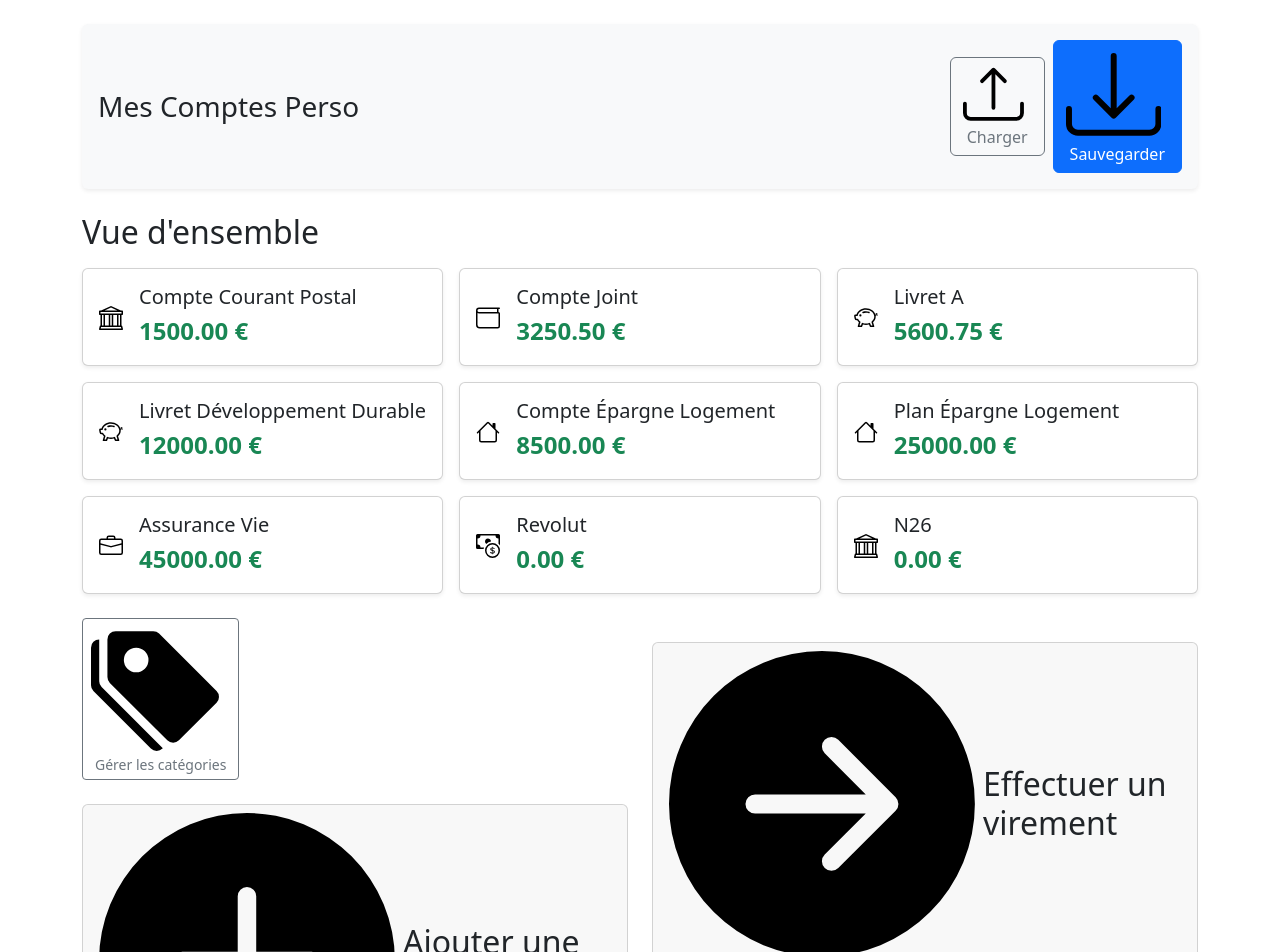
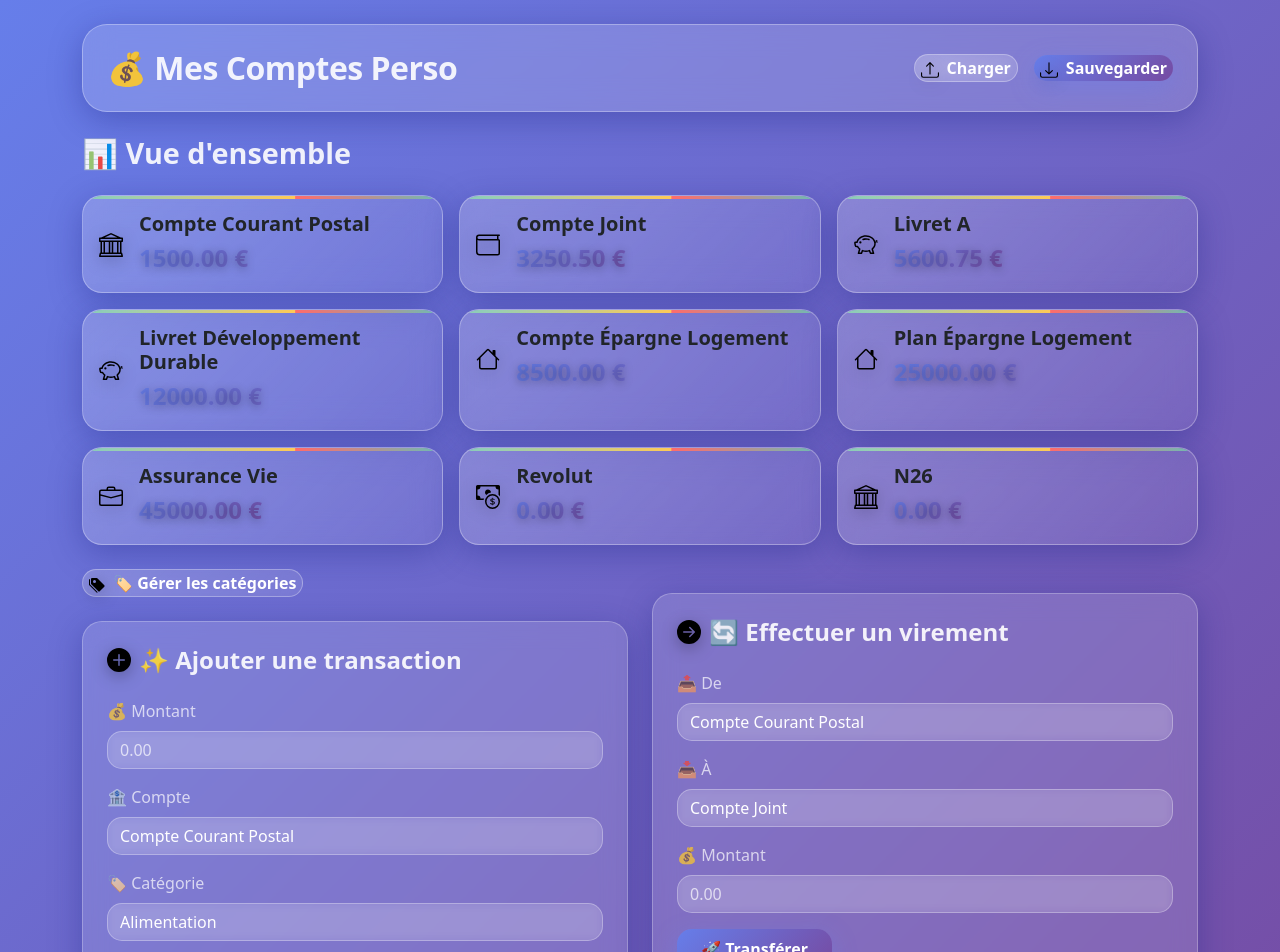
Before and after one commit to almoha73/comptes-perso, a React (Vite) app: page / in a window 1280 px wide. Shown: the top 952 px of the page. Built offline with nearby package versions, Linux system fonts and the light colour scheme.

Commit message:
Design glassmorphism moderne

```diff
--- a/src/App.tsx
+++ b/src/App.tsx
@@ -107,13 +107,13 @@ function App() {
   };
 
   return (
-    <div className="container mt-4">
+    <div className="container mt-4" style={{ minHeight: '100vh' }}>
       <Header onLoad={() => fileInputRef.current?.click()} onSave={handleFileDownload} />
       <input type="file" ref={fileInputRef} style={{ display: 'none' }} onChange={handleFileUpload} accept=".json"/>
 
       <main>
         <AccountList accounts={data.accounts} />
-        <div className="row g-4">
+        <div className="row g-4 mb-5">
           <div className="col-md-6">
             <CategoryManager categories={data.categories} onUpdateCategories={handleUpdateCategories} />
             <AddTransaction accounts={data.accounts} categories={data.categories} onAddTransaction={handleAddTransaction} />
--- a/src/components/AccountList.tsx
+++ b/src/components/AccountList.tsx
@@ -26,18 +26,26 @@ const iconMap: { [key: string]: React.ReactNode } = {
 const AccountList: React.FC<AccountListProps> = ({ accounts }) => {
   return (
     <div className="mb-4">
-      <h2 className="mb-3">Vue d'ensemble</h2>
+      <h2 className="mb-4 text-glass" style={{ fontWeight: '600', fontSize: '1.8rem' }}>
+        📊 Vue d'ensemble
+      </h2>
       <div className="row g-3">
         {accounts.map(account => (
           <div key={account.id} className="col-md-6 col-lg-4">
-            <div className="card h-100 shadow-sm">
+            <div className="account-card h-100 p-3">
               <div className="card-body d-flex align-items-center">
                 <div className="me-3">
-                  {iconMap[account.id] || <CashCoin size={24} />}
+                  <div className="glass-icon">
+                    {iconMap[account.id] || <CashCoin size={28} />}
+                  </div>
                 </div>
                 <div>
-                  <h5 className="card-title mb-1">{account.name}</h5>
-                  <p className="card-text fs-4 fw-bold text-success mb-0">{account.balance.toFixed(2)} €</p>
+                  <h5 className="card-title mb-1 text-glass" style={{ fontWeight: '600' }}>
+                    {account.name}
+                  </h5>
+                  <p className="card-text fs-4 fw-bold balance-amount mb-0">
+                    {account.balance.toFixed(2)} €
+                  </p>
                 </div>
               </div>
             </div>
--- a/src/components/AddTransaction.tsx
+++ b/src/components/AddTransaction.tsx
@@ -29,36 +29,49 @@ const AddTransaction: React.FC<AddTransactionProps> = ({ accounts, categories, o
   };
 
   return (
-    <div className="card mt-4">
-      <div className="card-header">
-        <h2 className="d-flex align-items-center"><PlusCircleFill className="me-2"/> Ajouter une transaction</h2>
+    <div className="glass-form mt-4 p-4">
+      <div className="mb-4">
+        <h2 className="d-flex align-items-center text-glass" style={{ fontWeight: '600', fontSize: '1.5rem' }}>
+          <PlusCircleFill className="me-2 glass-icon" size={24}/>
+          ✨ Ajouter une transaction
+        </h2>
       </div>
-      <div className="card-body">
+      <div>
         <form onSubmit={handleSubmit}>
           <div className="mb-3">
-            <label htmlFor="amount" className="form-label">Montant</label>
-            <input type="number" className="form-control" id="amount" value={amount} onChange={(e) => setAmount(e.target.value)} required />
+            <label htmlFor="amount" className="form-label text-glass-muted">💰 Montant</label>
+            <input
+              type="number"
+              className="form-control glass-input"
+              id="amount"
+              value={amount}
+              onChange={(e) => setAmount(e.target.value)}
+              placeholder="0.00"
+              required
+            />
           </div>
           <div className="mb-3">
-            <label htmlFor="account" className="form-label">Compte</label>
-            <select className="form-select" id="account" value={accountId} onChange={(e) => setAccountId(e.target.value)}>
+            <label htmlFor="account" className="form-label text-glass-muted">🏦 Compte</label>
+            <select className="form-select glass-input" id="account" value={accountId} onChange={(e) => setAccountId(e.target.value)}>
               {accounts.map(acc => <option key={acc.id} value={acc.id}>{acc.name}</option>)}
             </select>
           </div>
           <div className="mb-3">
-            <label htmlFor="category" className="form-label">Catégorie</label>
-            <select className="form-select" id="category" value={category} onChange={(e) => setCategory(e.target.value)}>
+            <label htmlFor="category" className="form-label text-glass-muted">🏷️ Catégorie</label>
+            <select className="form-select glass-input" id="category" value={category} onChange={(e) => setCategory(e.target.value)}>
               {sortedCategories.map(cat => <option key={cat} value={cat}>{cat}</option>)}
             </select>
           </div>
           <div className="mb-3">
-            <label htmlFor="type" className="form-label">Type</label>
-            <select className="form-select" id="type" value={type} onChange={(e) => setType(e.target.value)}>
+            <label htmlFor="type" className="form-label text-glass-muted">📊 Type</label>
+            <select className="form-select glass-input" id="type" value={type} onChange={(e) => setType(e.target.value)}>
               <option value="expense">Dépense</option>
               <option value="income">Revenu</option>
             </select>
           </div>
-          <button type="submit" className="btn btn-primary">Ajouter</button>
+          <button type="submit" className="glass-btn-primary glass-btn px-4 py-2">
+            ✨ Ajouter
+          </button>
         </form>
       </div>
     </div>
--- a/src/components/CategoryManager.tsx
+++ b/src/components/CategoryManager.tsx
@@ -29,41 +29,41 @@ const CategoryManager: React.FC<CategoryManagerProps> = ({ categories, onUpdateC
       <div className="mb-3">
         <button
           type="button"
-          className="btn btn-outline-secondary btn-sm"
+          className="glass-btn btn-sm"
           onClick={() => setShowManager(true)}
         >
-          <TagsFill className="me-2" />
-          Gérer les catégories
+          <TagsFill className="me-2 glass-icon" size={16} />
+          🏷️ Gérer les catégories
         </button>
       </div>
     );
   }
 
   return (
-    <div className="card mb-3">
-      <div className="card-header d-flex justify-content-between align-items-center">
-        <h6 className="mb-0">
-          <TagsFill className="me-2" />
+    <div className="glass-form mb-3 p-4">
+      <div className="d-flex justify-content-between align-items-center mb-3">
+        <h6 className="mb-0 text-glass" style={{ fontWeight: '600' }}>
+          <TagsFill className="me-2 glass-icon" size={18} />
           Gestion des catégories
         </h6>
         <button
           type="button"
-          className="btn-close"
+          className="btn-close btn-close-white"
           onClick={() => setShowManager(false)}
         ></button>
       </div>
-      <div className="card-body">
+      <div>
         <form onSubmit={handleAddCategory} className="mb-3">
           <div className="input-group">
             <input
               type="text"
-              className="form-control"
+              className="form-control glass-input"
               placeholder="Nouvelle catégorie"
               value={newCategory}
               onChange={(e) => setNewCategory(e.target.value)}
             />
-            <button type="submit" className="btn btn-primary">
-              <PlusCircle className="me-1" />
+            <button type="submit" className="glass-btn-primary glass-btn">
+              <PlusCircle className="me-1 glass-icon" size={16} />
               Ajouter
             </button>
           </div>
@@ -72,11 +72,11 @@ const CategoryManager: React.FC<CategoryManagerProps> = ({ categories, onUpdateC
         <div className="row g-2">
           {categories.map(category => (
             <div key={category} className="col-auto">
-              <div className="badge bg-light text-dark d-flex align-items-center">
+              <div className="glass-badge d-flex align-items-center px-3 py-2">
                 <span className="me-2">{category}</span>
                 <button
                   type="button"
-                  className="btn-close btn-close-sm"
+                  className="btn-close btn-close-white"
                   style={{ fontSize: '0.6em' }}
                   onClick={() => handleDeleteCategory(category)}
                   title={`Supprimer ${category}`}
--- a/src/components/Header.tsx
+++ b/src/components/Header.tsx
@@ -9,15 +9,17 @@ interface HeaderProps {
 
 const Header: React.FC<HeaderProps> = ({ onLoad, onSave }) => {
   return (
-    <header className="d-flex justify-content-between align-items-center mb-4 p-3 bg-light rounded shadow-sm">
-      <h1 className="mb-0 fs-3">Mes Comptes Perso</h1>
+    <header className="glass-header d-flex justify-content-between align-items-center mb-4 p-4">
+      <h1 className="mb-0 fs-2 text-glass floating" style={{ fontWeight: '700', letterSpacing: '-0.5px' }}>
+        💰 Mes Comptes Perso
+      </h1>
       <div>
-        <button className="btn btn-outline-secondary me-2" onClick={onLoad}>
-          <Upload className="me-2"/>
+        <button className="glass-btn me-3" onClick={onLoad}>
+          <Upload className="me-2 glass-icon" size={18}/>
           Charger
         </button>
-        <button className="btn btn-primary" onClick={onSave}>
-          <Download className="me-2"/>
+        <button className="glass-btn-primary glass-btn" onClick={onSave}>
+          <Download className="me-2 glass-icon" size={18}/>
           Sauvegarder
         </button>
       </div>
--- a/src/components/TransferMoney.tsx
+++ b/src/components/TransferMoney.tsx
@@ -20,29 +20,42 @@ const TransferMoney: React.FC<TransferMoneyProps> = ({ accounts, onTransfer }) =
   };
 
   return (
-    <div className="card mt-4">
-      <div className="card-header">
-        <h2 className="d-flex align-items-center"><ArrowRightCircleFill className="me-2"/> Effectuer un virement</h2>
+    <div className="glass-form mt-4 p-4">
+      <div className="mb-4">
+        <h2 className="d-flex align-items-center text-glass" style={{ fontWeight: '600', fontSize: '1.5rem' }}>
+          <ArrowRightCircleFill className="me-2 glass-icon" size={24}/>
+          🔄 Effectuer un virement
+        </h2>
       </div>
-      <div className="card-body">
+      <div>
         <form onSubmit={handleSubmit}>
           <div className="mb-3">
-            <label htmlFor="fromAccount" className="form-label">De</label>
-            <select className="form-select" id="fromAccount" value={fromAccount} onChange={(e) => setFromAccount(e.target.value)}>
+            <label htmlFor="fromAccount" className="form-label text-glass-muted">📤 De</label>
+            <select className="form-select glass-input" id="fromAccount" value={fromAccount} onChange={(e) => setFromAccount(e.target.value)}>
               {accounts.map(acc => <option key={acc.id} value={acc.id}>{acc.name}</option>)}
             </select>
           </div>
           <div className="mb-3">
-            <label htmlFor="toAccount" className="form-label">À</label>
-            <select className="form-select" id="toAccount" value={toAccount} onChange={(e) => setToAccount(e.target.value)}>
+            <label htmlFor="toAccount" className="form-label text-glass-muted">📥 À</label>
+            <select className="form-select glass-input" id="toAccount" value={toAccount} onChange={(e) => setToAccount(e.target.value)}>
               {accounts.map(acc => <option key={acc.id} value={acc.id}>{acc.name}</option>)}
             </select>
           </div>
           <div className="mb-3">
-            <label htmlFor="transferAmount" className="form-label">Montant</label>
-            <input type="number" className="form-control" id="transferAmount" value={amount} onChange={(e) => setAmount(e.target.value)} required />
+            <label htmlFor="transferAmount" className="form-label text-glass-muted">💰 Montant</label>
+            <input
+              type="number"
+              className="form-control glass-input"
+              id="transferAmount"
+              value={amount}
+              onChange={(e) => setAmount(e.target.value)}
+              placeholder="0.00"
+              required
+            />
           </div>
-          <button type="submit" className="btn btn-primary">Transférer</button>
+          <button type="submit" className="glass-btn-primary glass-btn px-4 py-2">
+            🚀 Transférer
+          </button>
         </form>
       </div>
     </div>
--- a/src/index.css
+++ b/src/index.css
@@ -1,3 +1,197 @@
+/* Glassmorphism Design */
 body {
-  background-color: #f8f9fa; /* Un gris très clair */
+  background: linear-gradient(135deg, #667eea 0%, #764ba2 100%);
+  min-height: 100vh;
+  font-family: 'Inter', -apple-system, BlinkMacSystemFont, 'Segoe UI', Roboto, sans-serif;
 }
+
+/* Glassmorphism card effect */
+.glass-card {
+  background: rgba(255, 255, 255, 0.1);
+  backdrop-filter: blur(10px);
+  -webkit-backdrop-filter: blur(10px);
+  border: 1px solid rgba(255, 255, 255, 0.2);
+  border-radius: 20px;
+  box-shadow: 0 8px 32px 0 rgba(31, 38, 135, 0.37);
+  transition: all 0.3s ease;
+}
+
+.glass-card:hover {
+  transform: translateY(-5px);
+  box-shadow: 0 15px 40px 0 rgba(31, 38, 135, 0.5);
+}
+
+/* Header glassmorphism */
+.glass-header {
+  background: rgba(255, 255, 255, 0.15);
+  backdrop-filter: blur(15px);
+  -webkit-backdrop-filter: blur(15px);
+  border: 1px solid rgba(255, 255, 255, 0.3);
+  border-radius: 25px;
+  box-shadow: 0 8px 32px 0 rgba(31, 38, 135, 0.37);
+}
+
+/* Account cards with gradient backgrounds */
+.account-card {
+  background: linear-gradient(135deg, rgba(255, 255, 255, 0.2), rgba(255, 255, 255, 0.05));
+  backdrop-filter: blur(15px);
+  -webkit-backdrop-filter: blur(15px);
+  border: 1px solid rgba(255, 255, 255, 0.3);
+  border-radius: 20px;
+  box-shadow: 0 8px 32px 0 rgba(31, 38, 135, 0.37);
+  transition: all 0.3s ease;
+  overflow: hidden;
+  position: relative;
+}
+
+.account-card::before {
+  content: '';
+  position: absolute;
+  top: 0;
+  left: 0;
+  right: 0;
+  height: 3px;
+  background: linear-gradient(90deg, #ff6b6b, #4ecdc4, #45b7d1, #96ceb4, #feca57);
+  background-size: 200% 100%;
+  animation: shimmer 3s ease-in-out infinite;
+}
+
+@keyframes shimmer {
+  0%, 100% { background-position: 200% 0; }
+  50% { background-position: -200% 0; }
+}
+
+.account-card:hover {
+  transform: translateY(-8px) scale(1.02);
+  box-shadow: 0 20px 50px 0 rgba(31, 38, 135, 0.6);
+}
+
+/* Form glassmorphism */
+.glass-form {
+  background: rgba(255, 255, 255, 0.12);
+  backdrop-filter: blur(12px);
+  -webkit-backdrop-filter: blur(12px);
+  border: 1px solid rgba(255, 255, 255, 0.25);
+  border-radius: 20px;
+  box-shadow: 0 8px 32px 0 rgba(31, 38, 135, 0.37);
+}
+
+/* Input styling */
+.glass-input {
+  background: rgba(255, 255, 255, 0.1) !important;
+  border: 1px solid rgba(255, 255, 255, 0.3) !important;
+  border-radius: 15px !important;
+  color: white !important;
+  backdrop-filter: blur(5px);
+  -webkit-backdrop-filter: blur(5px);
+  transition: all 0.3s ease !important;
+}
+
+.glass-input:focus {
+  background: rgba(255, 255, 255, 0.15) !important;
+  border-color: rgba(255, 255, 255, 0.5) !important;
+  box-shadow: 0 0 20px rgba(255, 255, 255, 0.3) !important;
+  color: white !important;
+}
+
+.glass-input::placeholder {
+  color: rgba(255, 255, 255, 0.7) !important;
+}
+
+/* Button styling */
+.glass-btn {
+  background: linear-gradient(135deg, rgba(255, 255, 255, 0.2), rgba(255, 255, 255, 0.1));
+  border: 1px solid rgba(255, 255, 255, 0.3);
+  border-radius: 15px;
+  color: white;
+  backdrop-filter: blur(10px);
+  -webkit-backdrop-filter: blur(10px);
+  transition: all 0.3s ease;
+  font-weight: 600;
+}
+
+.glass-btn:hover {
+  background: linear-gradient(135deg, rgba(255, 255, 255, 0.3), rgba(255, 255, 255, 0.15));
+  transform: translateY(-2px);
+  box-shadow: 0 10px 25px rgba(0, 0, 0, 0.2);
+  color: white;
+}
+
+.glass-btn-primary {
+  background: linear-gradient(135deg, #667eea, #764ba2);
+  border: none;
+  box-shadow: 0 8px 25px rgba(102, 126, 234, 0.4);
+}
+
+.glass-btn-primary:hover {
+  background: linear-gradient(135deg, #5a6fd8, #6a4190);
+  transform: translateY(-3px);
+  box-shadow: 0 15px 35px rgba(102, 126, 234, 0.6);
+}
+
+/* Text colors */
+.text-glass {
+  color: rgba(255, 255, 255, 0.9);
+}
+
+.text-glass-muted {
+  color: rgba(255, 255, 255, 0.7);
+}
+
+/* Balance styling */
+.balance-amount {
+  background: linear-gradient(135deg, #667eea, #764ba2);
+  -webkit-background-clip: text;
+  -webkit-text-fill-color: transparent;
+  background-clip: text;
+  font-weight: 700;
+  text-shadow: 0 2px 10px rgba(0, 0, 0, 0.3);
+}
+
+/* Category badges */
+.glass-badge {
+  background: rgba(255, 255, 255, 0.15);
+  backdrop-filter: blur(8px);
+  -webkit-backdrop-filter: blur(8px);
+  border: 1px solid rgba(255, 255, 255, 0.2);
+  border-radius: 20px;
+  color: white;
+  transition: all 0.3s ease;
+}
+
+.glass-badge:hover {
+  background: rgba(255, 255, 255, 0.2);
+  transform: scale(1.05);
+}
+
+/* Icon styling */
+.glass-icon {
+  filter: drop-shadow(0 4px 8px rgba(0, 0, 0, 0.3));
+  transition: all 0.3s ease;
+}
+
+.glass-icon:hover {
+  transform: scale(1.1);
+  filter: drop-shadow(0 6px 12px rgba(0, 0, 0, 0.4));
+}
+
+/* Floating animation */
+@keyframes float {
+  0%, 100% { transform: translateY(0px); }
+  50% { transform: translateY(-10px); }
+}
+
+.floating {
+  animation: float 6s ease-in-out infinite;
+}
+
+/* Responsive adjustments */
+@media (max-width: 768px) {
+  .glass-card, .glass-form {
+    border-radius: 15px;
+  }
+
+  .account-card {
+    border-radius: 15px;
+  }
+}
```
